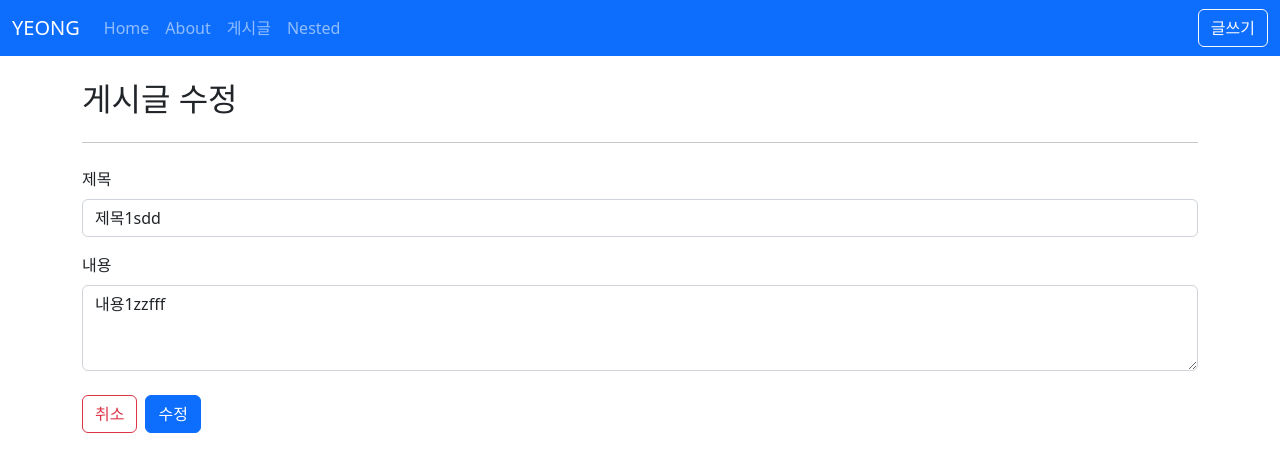
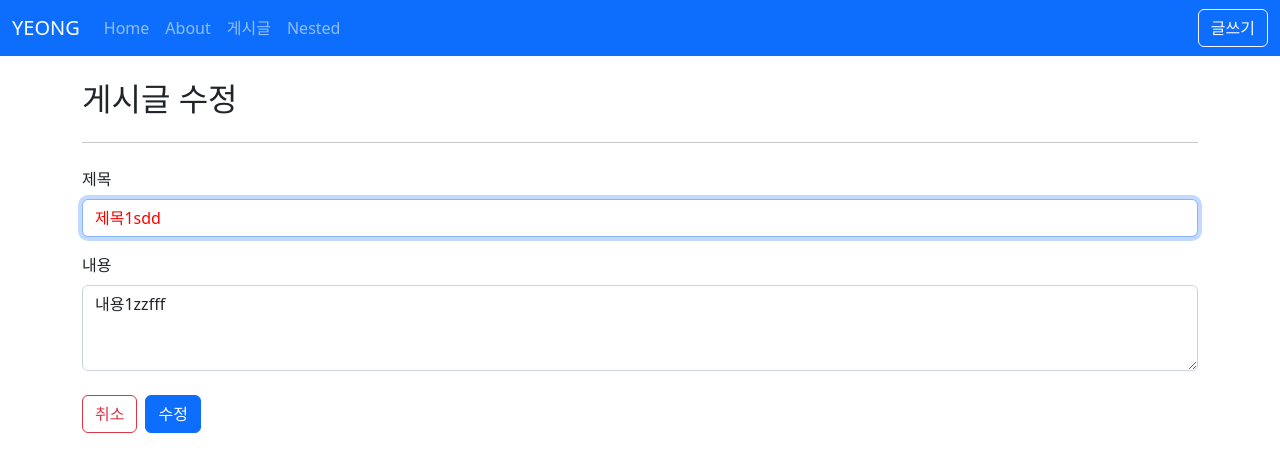
Before and after one commit to Icyeong/vue3-posts, a Vue app: page /posts/1/edit in a window 1280 px wide. Shown: the top 472 px of the page. Built offline with nearby package versions, Linux system fonts and the light colour scheme; data requests are answered from the project's data file.

Commit message:
커스텀 디렉티브 등록

```diff
--- a/src/components/posts/PostForm.vue
+++ b/src/components/posts/PostForm.vue
@@ -3,12 +3,14 @@
     <div class="mb-3">
       <label for="title" class="form-label">제목</label>
       <input
+        v-focus
+        v-color="'red'"
         :value="title"
         @input="$emit('update:title', $event.target.value)"
         type="text"
         class="form-control"
         id="title"
-        placeholder="name@example.com"
+        placeholder="게시글 제목을 입력해주세요"
       />
     </div>
     <div class="mb-3">
@@ -28,6 +30,11 @@
 </template>
 
 <script setup>
+// const vFocus = {
+//   mounted: el => {
+//     el.focus();
+//   },
+// };
 defineProps({
   title: String,
   content: String,
--- /dev/null
+++ b/src/directives/color.js
@@ -0,0 +1,4 @@
+function color(el, binding) {
+  el.style.color = binding.value;
+}
+export default color;
--- /dev/null
+++ b/src/directives/focus.js
@@ -0,0 +1,5 @@
+export default {
+  mounted: el => {
+    el.focus();
+  },
+};
--- /dev/null
+++ b/src/plugins/global-directives.js
@@ -0,0 +1,9 @@
+import color from '@/directives/color';
+import focus from '@/directives/focus';
+
+export default {
+  install(app) {
+    app.directive('focus', focus);
+    app.directive('color', color);
+  },
+};
```
Also changed, not shown: src/main.js (+6 -2 lines).
